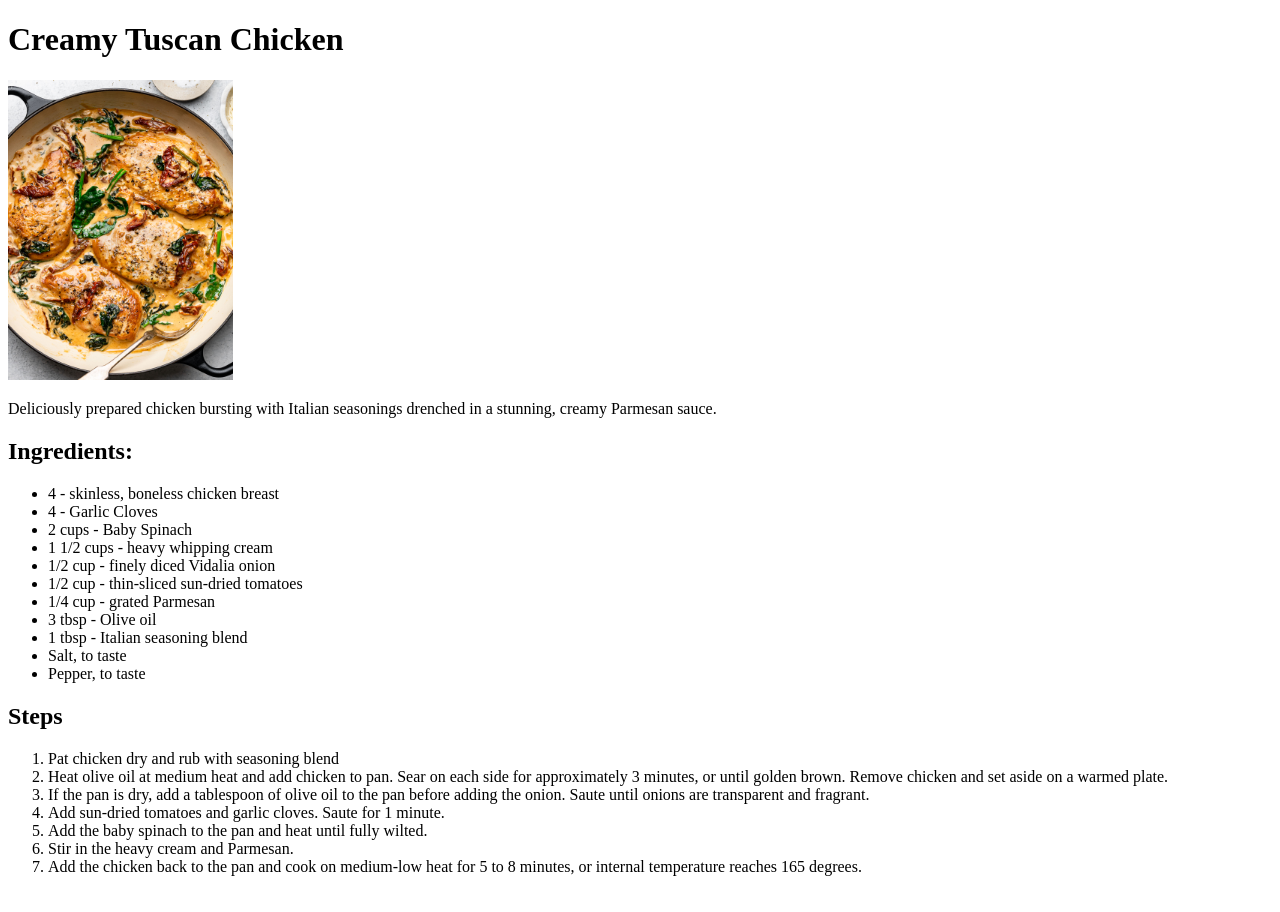
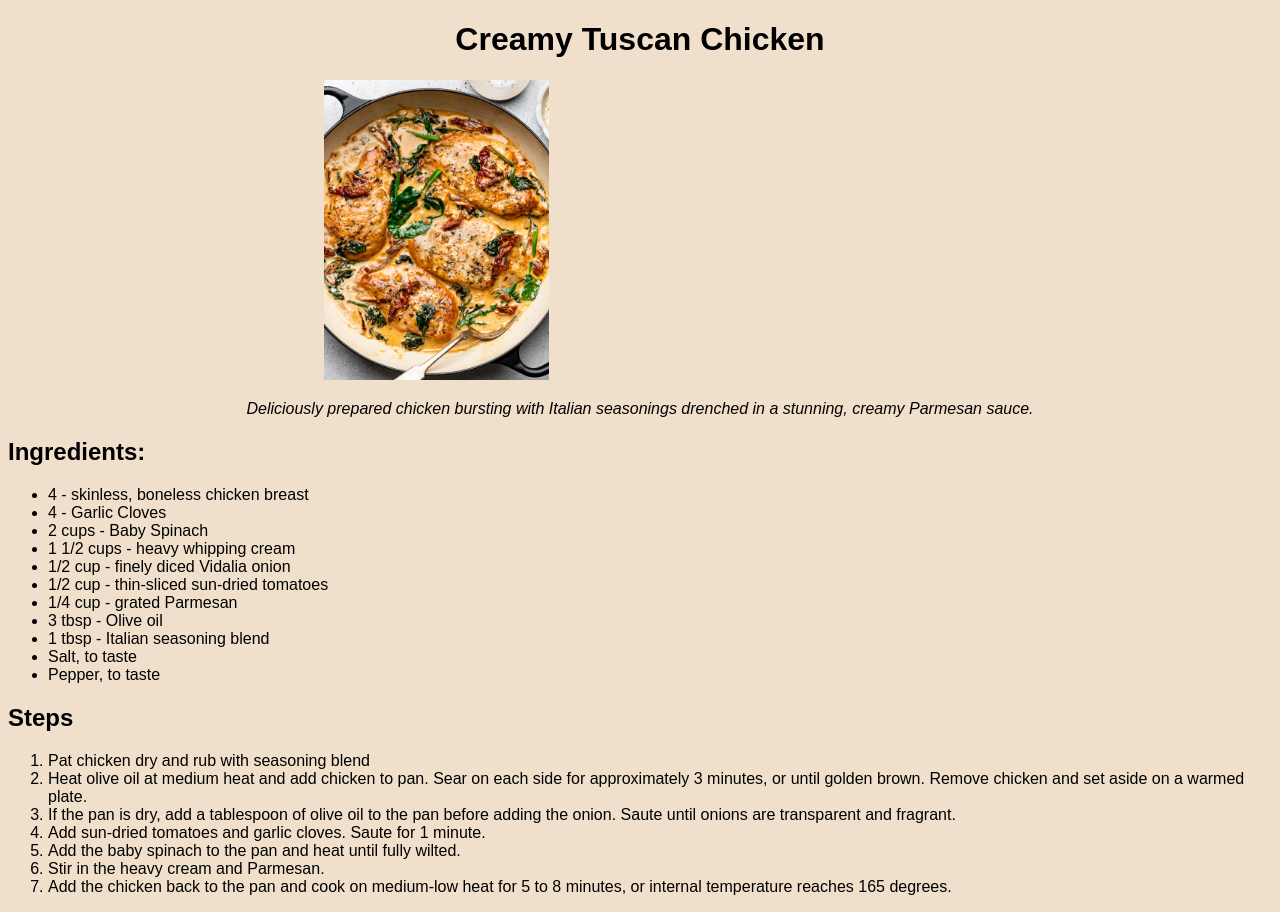
Before and after one commit to ChristyOwen/odin-recipes, a plain HTML site: page recipes/TuscanChicken.html in a window 1280 px wide. Drawn offline with Linux system fonts and the light colour scheme.

Commit message:
index.html

```diff
--- a/recipes/CrabLouieSalad.css
+++ b/recipes/CrabLouieSalad.css
@@ -0,0 +1,12 @@
+* {
+    background-color: #f0e0cb;
+}
+
+img {
+    margin-left: 25%
+
+}
+
+p {
+    font-style: italic;
+}
--- a/recipes/TuscanChicken.css
+++ b/recipes/TuscanChicken.css
@@ -0,0 +1,18 @@
+* {
+    background-color: #f0e0cb;
+    font-family: Arial, Helvetica, sans-serif;
+}
+
+h1 {
+    text-align: center;
+}
+
+img {
+    margin-left: 25%
+
+}
+
+p {
+    font-style: italic;
+    text-align: center;
+}
--- a/recipes/TuscanChicken.html
+++ b/recipes/TuscanChicken.html
@@ -3,6 +3,7 @@
 <head>
     <meta charset="UTF-8">
     <meta name="viewport" content="width=device-width, initial-scale=1.0">
+    <link rel="stylesheet" href="TuscanChicken.css">
     <title>Creamy Tuscan Chicken</title>
 </head>
 <body>
```
Also changed, not shown: index.html (+1 -0 lines), recipes/BerryCobbler.html (+1 -0 lines).
